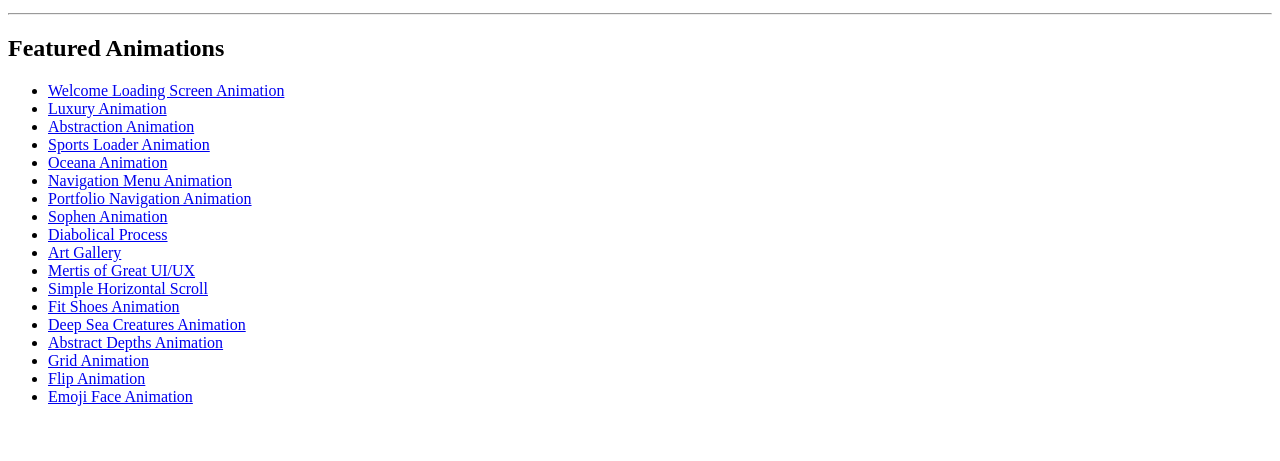
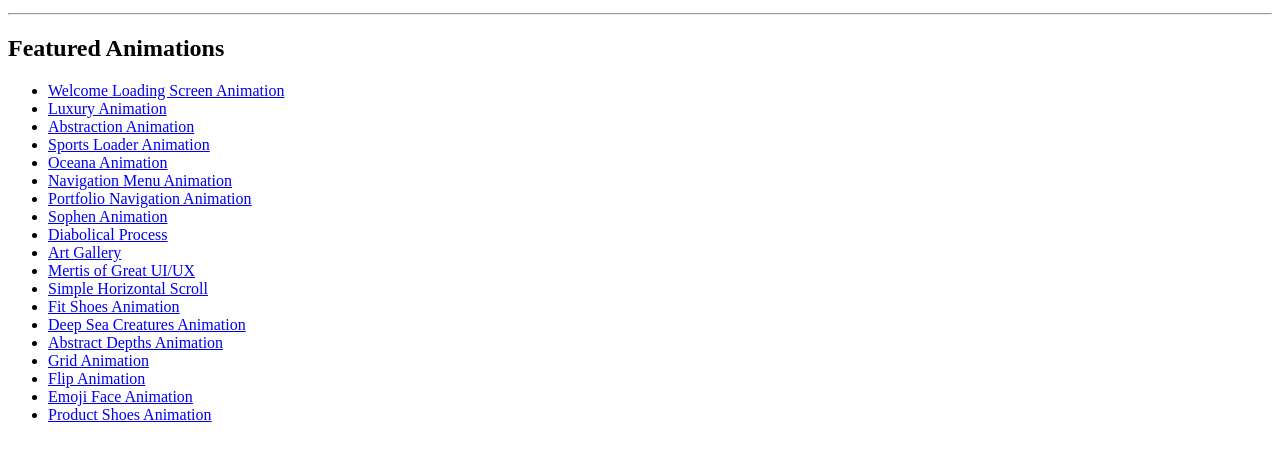
Before and after one commit to Tom-Okafor/advanced-frontends, a plain HTML site: page index.html in a window 1280 px wide. Shown: the part 101-562 px from the top of the page. Drawn offline with Linux system fonts and the light colour scheme.

Commit message:
feat: add link to product shoes animation

```diff
--- a/index.html
+++ b/index.html
@@ -160,6 +160,14 @@
           Emoji Face Animation
         </a>
       </li>
+      <li>
+        <a
+          href="./animations//columns-or-rows/index.html"
+          target="_blank"
+          rel="noopener noreferrer"
+          >Product Shoes Animation
+        </a>
+      </li>
     </ul>
   </body>
 </html>
```
